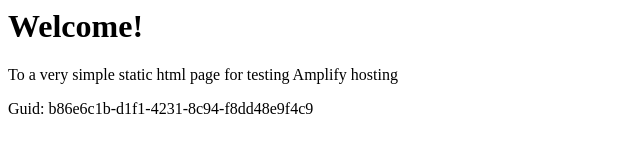
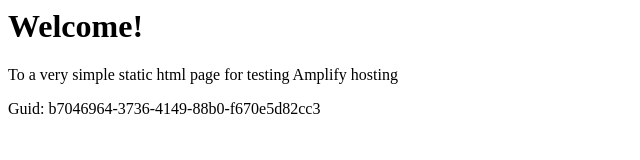
Before and after one commit to aws-aemilia-sin/Github-PR-Commit-Integration-Test-DoNotTouch-GitHubWebhookPushCanaryTest-v1-prod-ap-southeast-1, a website: page src/index.html in a window 1280 px wide. Shown: the full height of the page, 0-640 px from the left. Drawn offline with Linux system fonts and the light colour scheme.

Commit message:
commit from integ tests

```diff
--- a/src/index.html
+++ b/src/index.html
@@ -12,6 +12,6 @@
 <body>
     <h1>Welcome!</h1>
     <p>To a very simple static html page for testing Amplify hosting</p>
-    <p>Guid: b86e6c1b-d1f1-4231-8c94-f8dd48e9f4c9</p></body>
+    <p>Guid: b7046964-3736-4149-88b0-f670e5d82cc3</p></body>
 
 </html>
```
